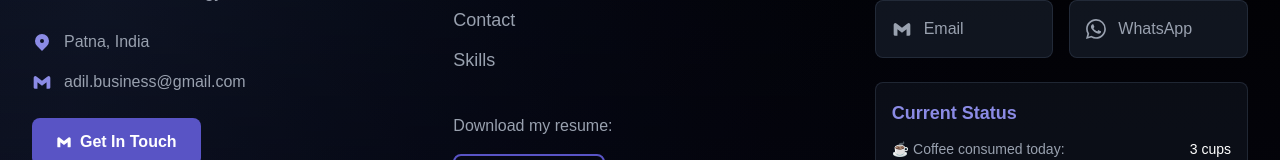
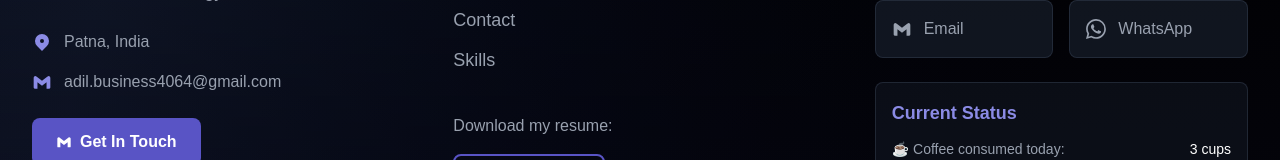
Before and after one commit to whoisasx/Portfolio, a Next.js app: page / in a window 1280 px wide. Shown: the part 4439-4599 px from the top of the page. Built offline with nearby package versions, Linux system fonts and the light colour scheme; a web font is replaced by a local one.

Commit message:
email fixed

```diff
--- a/src/components/Footer.tsx
+++ b/src/components/Footer.tsx
@@ -90,14 +90,14 @@ export default function Footer() {
 										href="mailto:adil@example.com"
 										className="hover:text-canvora-400 transition-colors"
 									>
-										adil.business@gmail.com
+										adil.business4064@gmail.com
 									</a>
 								</div>
 							</div>
 
 							{/* CTA Button */}
 							<motion.a
-								href="mailto:adil.business@gmail.com"
+								href="mailto:adil.business4064@gmail.com"
 								whileHover={{ scale: 1.05 }}
 								whileTap={{ scale: 0.95 }}
 								className="inline-flex items-center gap-2 bg-canvora-600 hover:bg-canvora-700 text-white px-6 py-3 rounded-lg font-semibold transition-colors duration-300"
```
